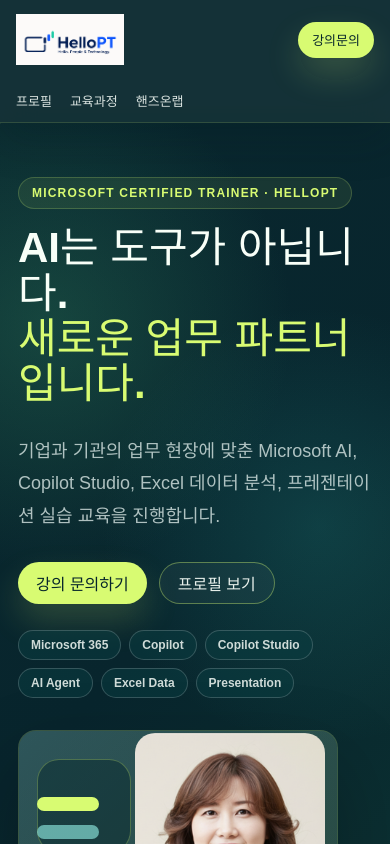
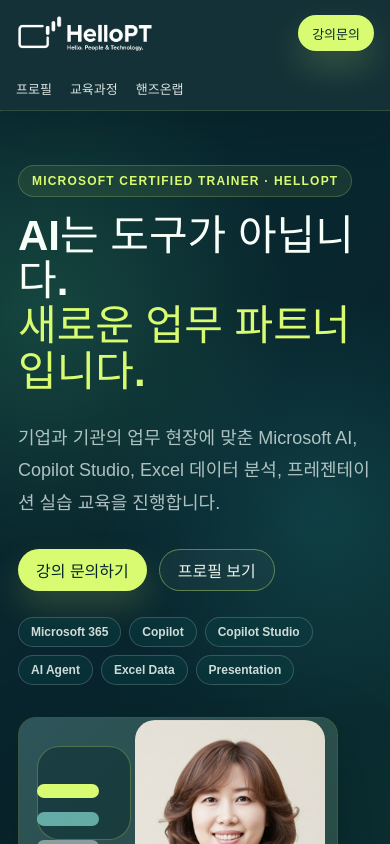
Before and after one commit to pej0285-lab/hellopt_homepage, a React (Vite) app: page / in a window 390 px wide. Shown: the top 844 px of the page. Built offline with nearby package versions, Linux system fonts and the light colour scheme; a web font is replaced by a local one.

Commit message:
Use transparent white header logo

```diff
--- a/src/App.css
+++ b/src/App.css
@@ -24,12 +24,12 @@
   align-items: center;
   width: fit-content;
   padding: 4px 0;
-  background: white;
+  background: transparent;
 }
 
 .brand img {
   display: block;
-  width: 128px;
+  width: 142px;
   height: auto;
 }
 
@@ -1347,7 +1347,7 @@
   }
 
   .brand img {
-    width: 108px;
+    width: 138px;
   }
 
   .site-header nav {
--- a/src/App.jsx
+++ b/src/App.jsx
@@ -196,7 +196,7 @@
     <div className="site-shell">
       <header className="site-header">
         <a className="brand" href="#top" aria-label="HelloPT 홈으로 이동" onClick={openHomeSection('#top')}>
-          <img src={asset('brand/hellopt-logo.png')} alt="HelloPT" />
+          <img src={asset('brand/hellopt-logo-white.png')} alt="HelloPT" />
         </a>
         <nav aria-label="주요 메뉴">
           {navItems.map(([label, href, view]) => <a key={href} href={href} onClick={view === 'labs' ? openLabsView : openHomeSection(href)}>{label}</a>)}
```
Also changed, not shown: public/assets/brand/hellopt-logo-white.png (added).
